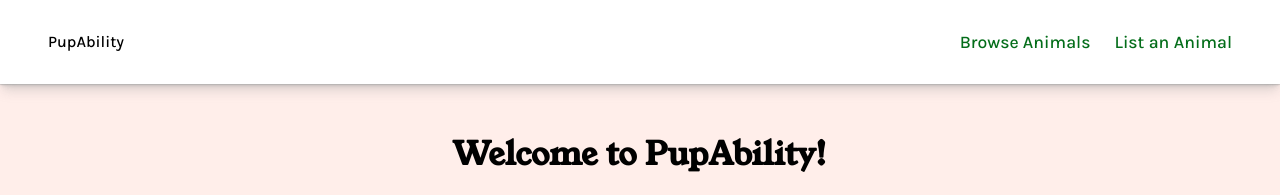
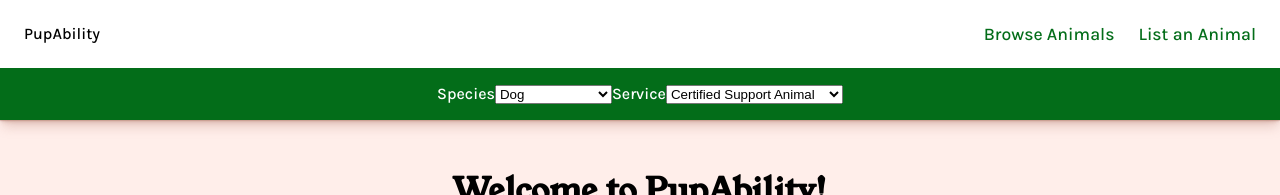
Before and after one commit to stephengroe/service-animal-adoption, a website built with webpack: page dist/index.html in a window 1280 px wide. Shown: the top 195 px of the page. Built offline with nearby package versions, Linux system fonts and the light colour scheme; grey boxes are pictures that could not be loaded.

Commit message:
Add filter bar functionality

```diff
--- a/src/index.js
+++ b/src/index.js
@@ -7,6 +7,15 @@ import Owner from "./owner";
 const animalDatabase = [];
 const trainerDatabase = [];
 const ownerDatabase = [];
+
+// Create map with filtering options
+const filters = new Map();
+
+function generateFilters(){
+  filters.set("Species", ["Dog", "Cat", "Miniature Horse"]);
+  filters.set("Service", ["Certified Support Animal", "Emotional Support Animal"]);
+}
+generateFilters();
 
 // Generate sample data
 const sampleTrainers = [
@@ -119,6 +128,9 @@ function initializePage() {
 }
 
 function generateNavBar() {
+  const topBarWrapper = document.createElement("div");
+  topBarWrapper.setAttribute("id", "top-bar");
+
   const menuWrapper = document.createElement("div");
   menuWrapper.setAttribute("id", "nav-bar");
 
@@ -143,8 +155,37 @@ function generateNavBar() {
 
   menuWrapper.append(logo, menu);
 
+  const filterWrapper = document.createElement("div");
+  filterWrapper.setAttribute("id", "filter-bar");
+  filterWrapper.append(generateFilterBar());
 
-  return menuWrapper;
+  topBarWrapper.append(menuWrapper, filterWrapper);
+
+  return topBarWrapper;
+}
+
+function generateFilterBar() {
+  const filterBar = document.createElement("div");
+  filterBar.setAttribute("class", "filter-bar");
+
+  filters.forEach((options, filter) => {
+    const label = document.createElement("label");
+    label.setAttribute("for", filter.toLowerCase());
+    label.textContent = filter;
+
+    const filterDropdown = document.createElement("select");
+    filterDropdown.setAttribute("id", filter.toLowerCase());
+
+    options.forEach(option => {
+      const optionElement = document.createElement("option");
+      optionElement.textContent = option;
+      filterDropdown.append(optionElement);
+    });
+
+    filterBar.append(label, filterDropdown);
+  });
+
+  return filterBar;
 }
 
 function generateFooter() {
--- a/src/style.css
+++ b/src/style.css
@@ -12,7 +12,7 @@
 
   --transition-speed: 250ms;
 
-  --shadow-color: 0deg 0% 63%;
+  --shadow-color: 12deg 31% 60%;
   --shadow-elevation-low:
     0px 0.5px 0.6px hsl(var(--shadow-color) / 0.34),
     0px 0.8px 0.9px -1.2px hsl(var(--shadow-color) / 0.34),
@@ -47,17 +47,20 @@ h3 {
   font-family: "Young Serif", serif;
 }
 
-#nav-bar {
+#top-bar {
+  position: sticky;
+  margin-bottom: 3rem;
+  box-shadow: var(--shadow-elevation-medium);
+  box-sizing: border-box;
   width: 100%;
-  background-color: white;
-  padding: 2em 3em;
-  display: flex;
-  box-sizing: border-box;
-  box-shadow: var(--shadow-elevation-medium);
-  position: sticky;
   top: 0;
   left: 0;
-  margin-bottom: 3rem;
+}
+
+#nav-bar {
+  background-color: white;
+  padding: 1.5em;
+  display: flex;
 }
 
 #nav-bar .logo {
@@ -86,6 +89,17 @@ h3 {
 #nav-bar .nav-menu li a:hover {
   color: var(--brand-light-green);
   transition: all var(--transition-speed);
+}
+
+#filter-bar {
+  background-color: var(--brand-dark-green);
+  padding: 1em;
+  color: white;
+  align-items: center;
+
+  display: flex;
+  flex-flow: row;
+  justify-content: space-around;
 }
 
 #wrapper {
```
Also changed, not shown: dist/bundle.js.
